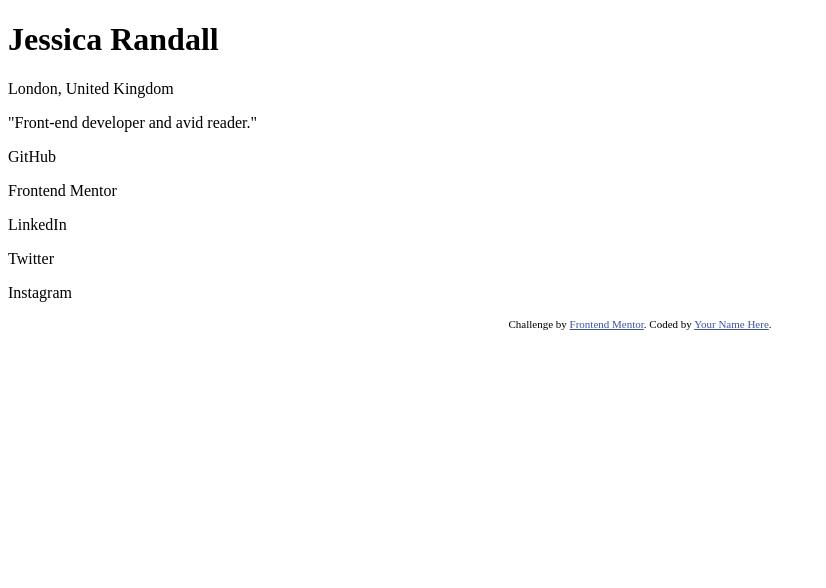
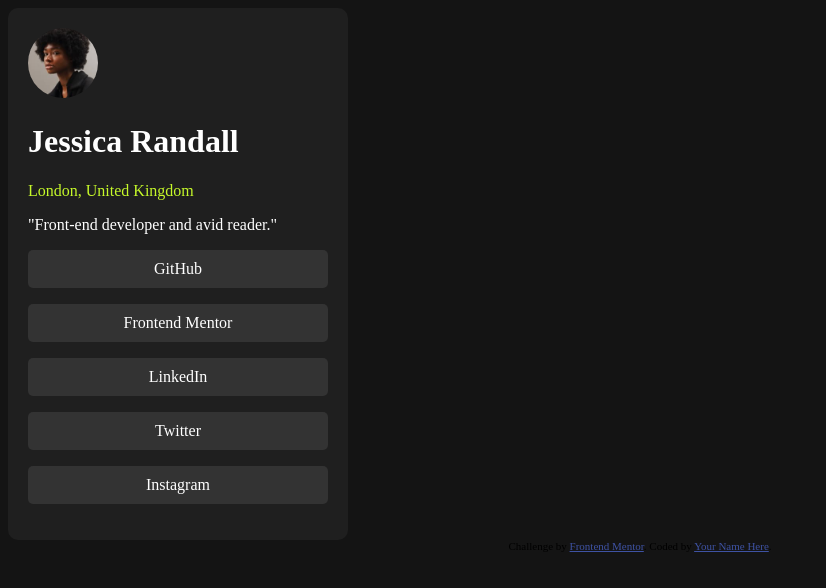
Before and after one commit to Section33-ops/social-links-profile, a plain HTML site: page index.html in a window 1280 px wide. Shown: the whole page, without its empty margins (0-826 px from the left). Drawn offline with Linux system fonts and the light colour scheme.

Commit message:
Create the social link card and style it

```diff
--- a/index.html
+++ b/index.html
@@ -15,20 +15,31 @@
     <title>Frontend Mentor | Social links profile</title>
   </head>
   <body>
+    <main>
+      <div class="main_container">
+        <img
+          src="assets/images/avatar-jessica.jpeg"
+          alt="Avatar of Jessica Randall"
+          class="avatar_img"
+        />
         <h1>Jessica Randall</h1>
-    <p>London, United Kingdom</p>
+        <p class="location">London, United Kingdom</p>
         <p>"Front-end developer and avid reader."</p>
-    <p>GitHub</p>
-    <p>Frontend Mentor</p>
-    <p>LinkedIn</p>
-    <p>Twitter</p>
-    <p>Instagram</p>
+        <p class="social_link">GitHub</p>
+        <p class="social_link">Frontend Mentor</p>
+        <p class="social_link">LinkedIn</p>
+        <p class="social_link">Twitter</p>
+        <p class="social_link">Instagram</p>
+      </div>
+    </main>
 
+    <footer>
       <div class="attribution">
         Challenge by
         <a href="https://www.frontendmentor.io?ref=challenge" target="_blank"
           >Frontend Mentor</a
         >. Coded by <a href="#">Your Name Here</a>.
       </div>
+    </footer>
   </body>
 </html>
--- a/style.css
+++ b/style.css
@@ -1,3 +1,37 @@
+body {
+  background-color: hsl(0, 0%, 8%);
+}
+
+img {
+  border-radius: 100px;
+  width: 70px;
+}
+
+.location {
+  color: hsl(75, 94%, 57%);
+}
+
+.main_container {
+  color: hsl(0, 0%, 100%);
+  background-color: hsl(0, 0%, 12%);
+  border-radius: 10px;
+  padding: 20px;
+  width: 300px;
+}
+
+.social_link {
+  background-color: hsl(0, 0%, 20%);
+  border-radius: 5px;
+  padding: 10px 0px;
+  text-align: center;
+}
+
+.social_link:hover {
+  background-color: hsl(75, 94%, 57%);
+  color: hsl(0, 0%, 8%);
+  cursor: pointer;
+}
+
 .attribution {
   font-size: 11px;
   text-align: center;
```
Lines whose indentation alone changed are shown as unchanged.
